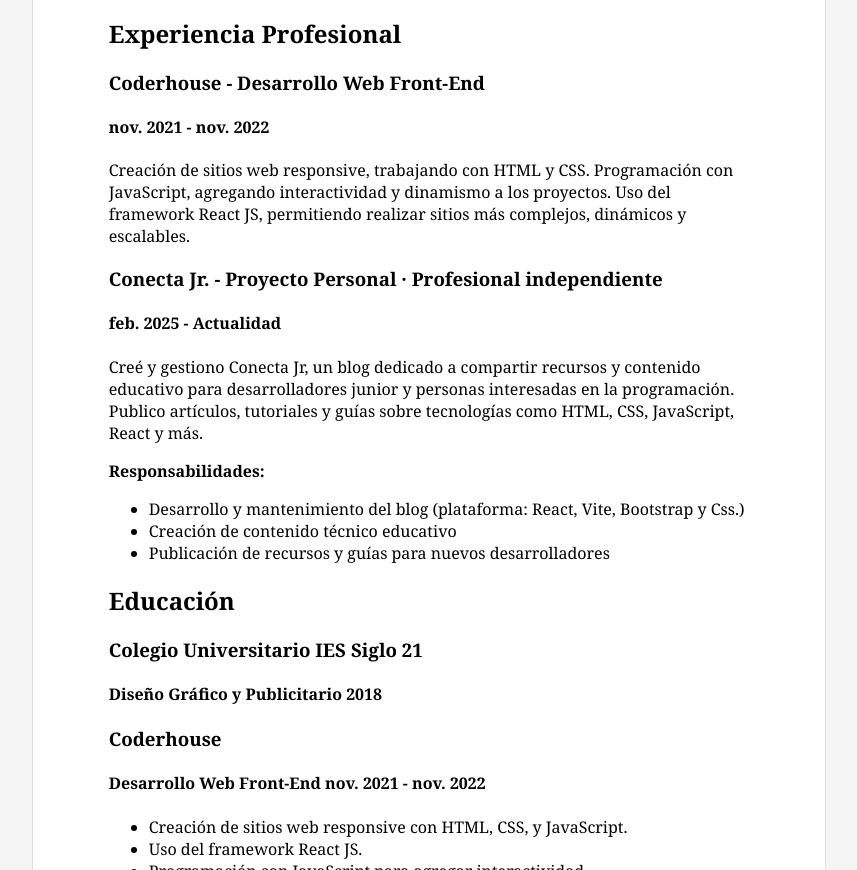
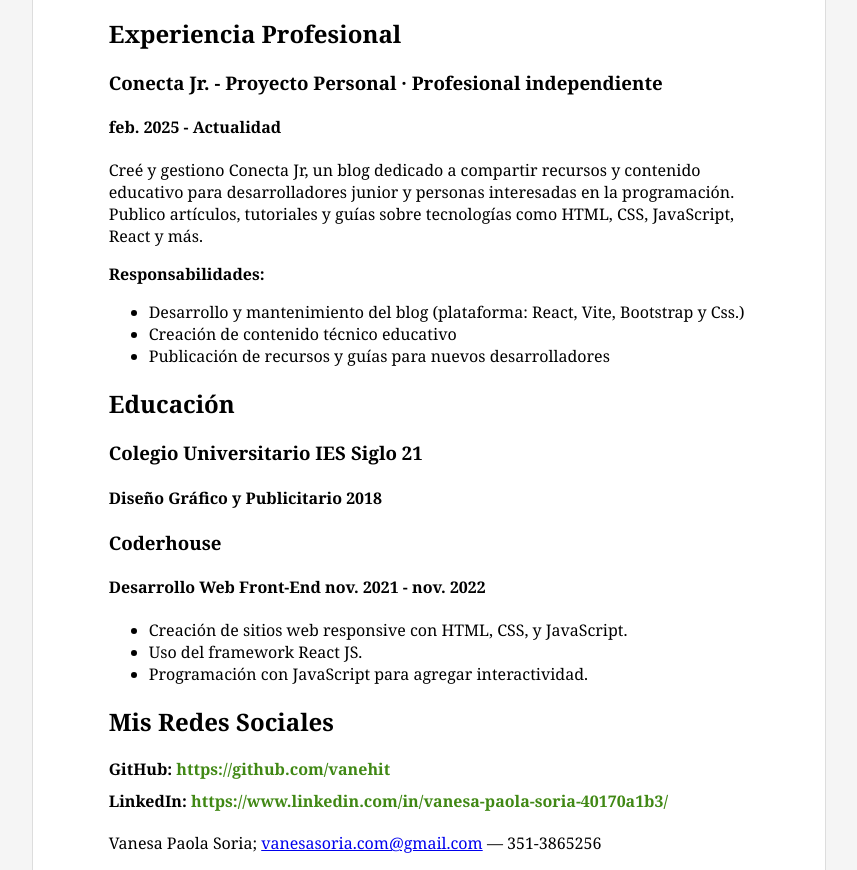
Before and after one commit to vanehit/CV-SoriaVanesaPaola, a website: page index.html in a window 1280 px wide. Shown: the part 1459-2329 px from the top of the page, without its empty margins (211-1068 px from the left). Drawn offline with nearby package versions, Linux system fonts and the light colour scheme.

Commit message:
actualización

```diff
--- a/index.html
+++ b/index.html
@@ -62,15 +62,7 @@
 
                 <div class="section">
                     <h2>Experiencia Profesional</h2>
-                    <div class="experience">
-                        <h3>Coderhouse - Desarrollo Web Front-End</h3>
-                        <h4>nov. 2021 - nov. 2022</h4>
-                        <p>
-                            Creación de sitios web responsive, trabajando con HTML y CSS.
-                            Programación con JavaScript, agregando interactividad y dinamismo a los proyectos.
-                            Uso del framework React JS, permitiendo realizar sitios más complejos, dinámicos y escalables.
-                        </p>
-                    </div>
+
                     <div class="experience">
                         <h3>Conecta Jr. - Proyecto Personal · Profesional independiente</h3>
                         <h4>feb. 2025 - Actualidad</h4>
```
